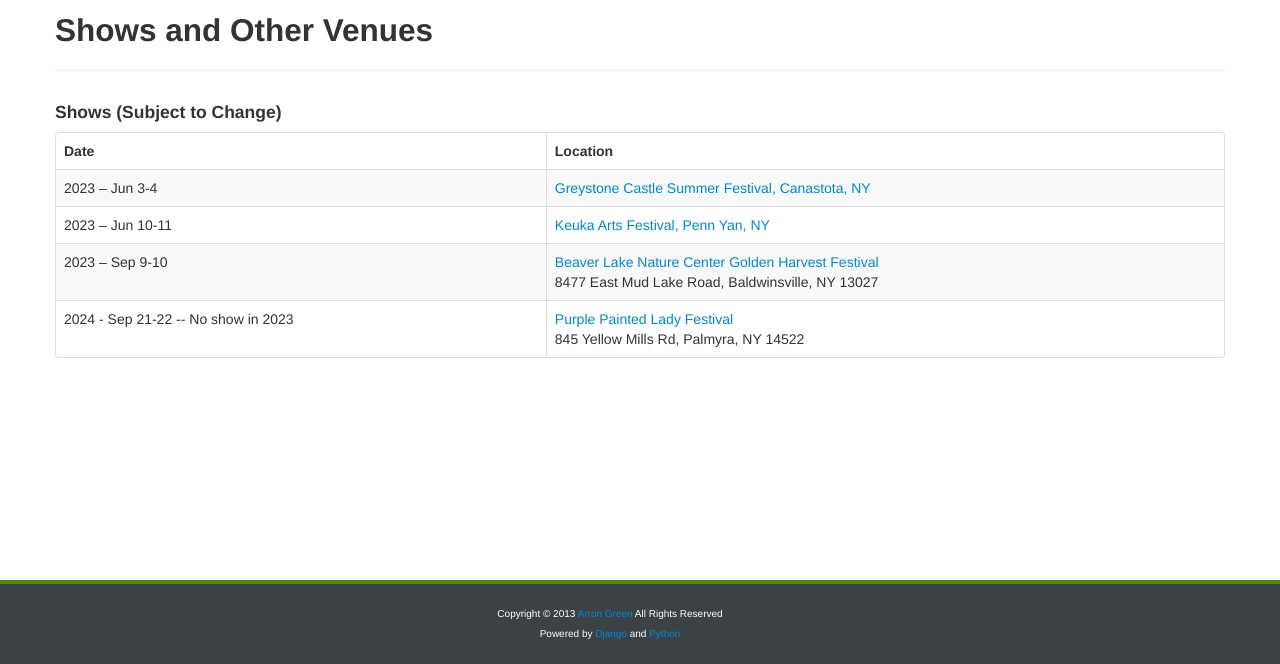
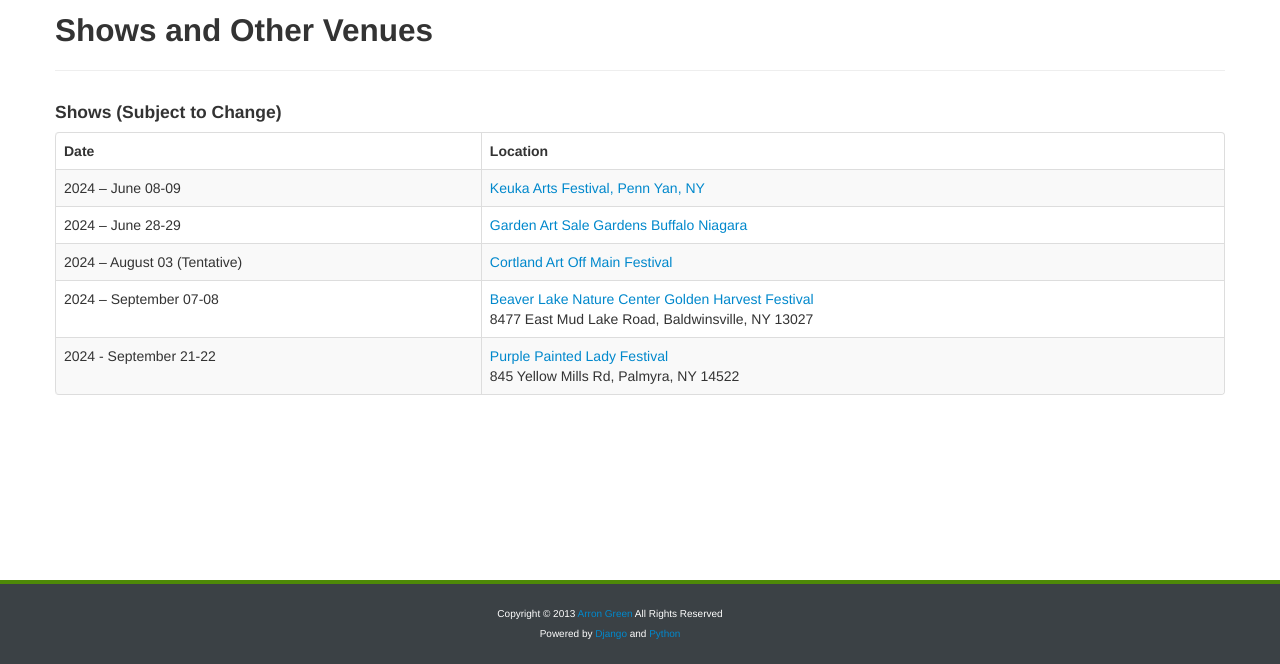
Before and after one commit to BGTreasures/BGTreasures, a Django app: template bgtreasures/bgtreasures/templates/shows.html in a window 1280 px wide. Shown: the part 171-835 px from the top of the page. Run offline with Django 3.2, Linux system fonts and the light colour scheme; the template is opened without the code that fills it, so the values that code supplies are empty; some web fonts are replaced.

Commit message:
update 2024 schedule

```diff
--- a/bgtreasures/bgtreasures/templates/shows.html
+++ b/bgtreasures/bgtreasures/templates/shows.html
@@ -30,28 +30,44 @@
           </tr>
         </thead>
         <tbody>
+          <!-- hidden for now -->
+          <!--
           <tr>
-              <td>2023 – Jun 3-4</td>
+              <td>2024 – June</td>
               <td>
                 <a href="https://www.thegreystonecastle.com/">Greystone Castle Summer Festival, Canastota, NY</a>
               </td>
           </tr>
+          -->
           <tr>
-              <td>2023 – Jun 10-11 </td>
+              <td>2024 – June 08-09</td>
               <td>
                 <a href="https://keukaartsfestival.com/">Keuka Arts Festival, Penn Yan, NY </a>
               </td>
           </tr>
-
           <tr>
-              <td>2023 – Sep 9-10 </td>
+              <td>2024 – June 28-29</td>
               <td>
-                <a href="https://onondagacountyparks.com/parks/beaver-lake-nature-center/">Beaver Lake Nature Center Golden Harvest Festival</a>
+                <a href="https://www.gardensbuffaloniagara.com/buffalo-style-garden-art-sale">Garden Art Sale Gardens Buffalo Niagara</a>
+                <br />
+              </td>
+          </tr>
+          <tr>
+              <td>2024 – August 03 (Tentative)</td>
+              <td>
+                <a href="https://www.cortlandartsconnect.org/artsoffmain">Cortland Art Off Main Festival</a>
+                <br />
+              </td>
+          </tr>
+          <tr>
+              <td>2024 – September 07-08</td>
+              <td>
+                <a href="https://beaverlakenature.org/programs-and-events/special-events/golden-harvest-festival/">Beaver Lake Nature Center Golden Harvest Festival</a>
                 <br />8477 East Mud Lake Road, Baldwinsville, NY 13027
               </td>
           </tr>
           <tr>
-              <td>2024 - Sep 21-22 -- No show in 2023</td>
+              <td>2024 - September 21-22</td>
               <td>
                 <a href="https://www.thepurplepaintedladyfestival.com/">Purple Painted Lady Festival</a>
                 <br />845 Yellow Mills Rd, Palmyra, NY 14522
```
